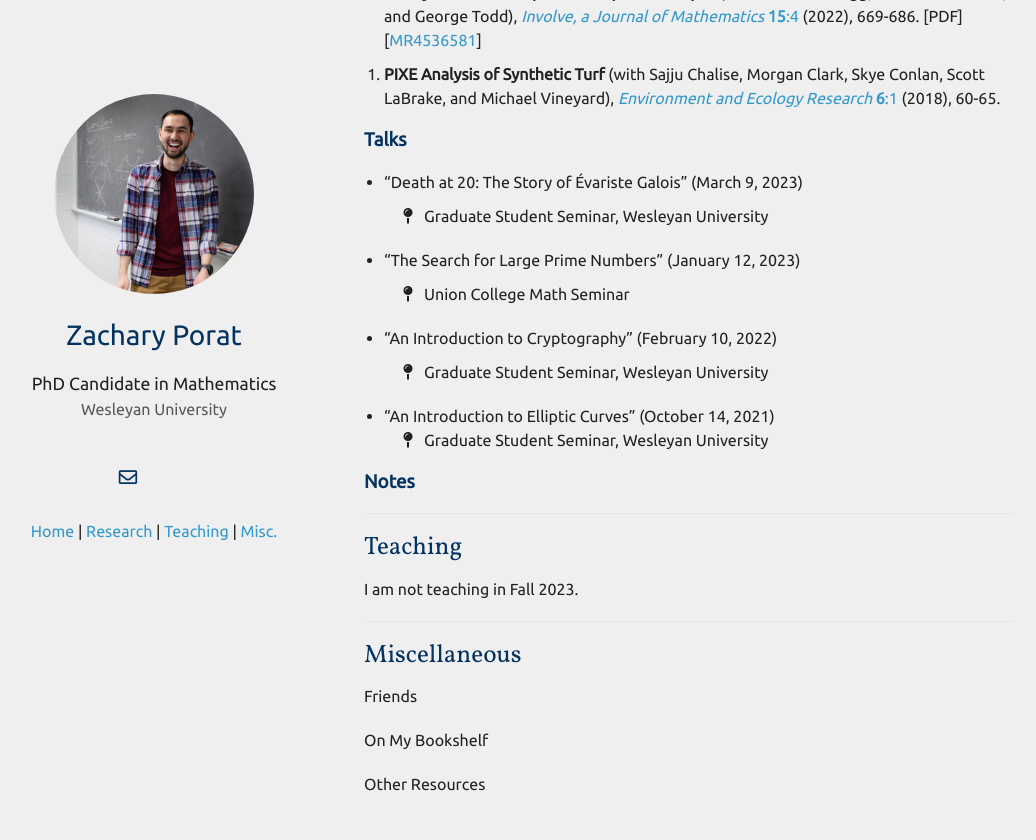
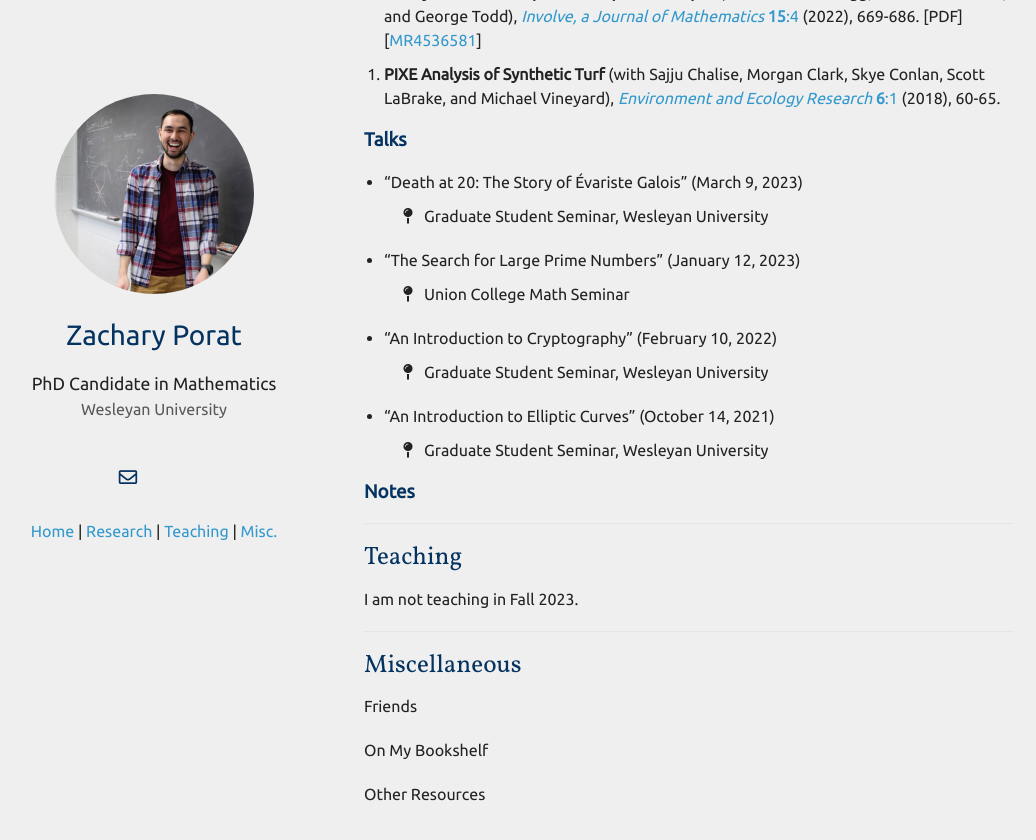
Before and after one commit to zporat/zporat.github.io, a Jekyll site: the page built from index.md, in a window 1280 px wide and 900 px high, scrolled down 535 px. Shown: the top 840 px of the window, without its empty margins (101-1137 px from the left). Built offline with Jekyll 4.4.1, drawn with Linux system fonts in a browser that asks for light colours; nearby versions of some CDN libraries; a style sheet for code colours, icons or effects is not loaded; our own code applies the rules of GitHub Pages for plain Markdown files.

Commit message:
Update index.md

```diff
--- a/index.md
+++ b/index.md
@@ -22,7 +22,7 @@
 
 <ol reversed style="margin-left:-20px">
 <li style="margin-bottom:10px;"><b>Family Sizes for Complete Multipartite Graphs</b> (with Danielle Gregg, Thomas Mattman, and George Todd), <a href="https://msp.org/involve/2022/15-4/p07.xhtml"><i>Involve, a Journal of Mathematics</i> <b>15</b>:4</a> (2022), 669-686. [PDF][<a href="https://mathscinet.ams.org/mathscinet/article?mr=4536581">MR4536581</a>]</li>
-<li><b>PIXE Analysis of Synthetic Turf</b> (with Sajju Chalise, Morgan Clark, Skye Conlan, Scott LaBrake, and Michael Vineyard), <a href="https://www.hrpub.org/journals/article_info.php?aid=6770"><i>Environment and Ecology Research</i> <b>6</b>:1</a> (2018), 60-65. </li>
+<li style="margin-bottom:10px;"><b>PIXE Analysis of Synthetic Turf</b> (with Sajju Chalise, Morgan Clark, Skye Conlan, Scott LaBrake, and Michael Vineyard), <a href="https://www.hrpub.org/journals/article_info.php?aid=6770"><i>Environment and Ecology Research</i> <b>6</b>:1</a> (2018), 60-65. </li>
 </ol>
 
 ### Talks
@@ -40,7 +40,7 @@
 <ul class="fa-ul">
 <li><span class="fa-li"><i class="fas fa-map-pin"></i></span>Graduate Student Seminar, Wesleyan University</li>
 </ul>
-<li>“An Introduction to Elliptic Curves” (October 14, 2021)</li>
+<li style="margin-bottom:10px;">“An Introduction to Elliptic Curves” (October 14, 2021)</li>
 <ul class="fa-ul">
 <li><span class="fa-li"><i class="fas fa-map-pin"></i></span>Graduate Student Seminar, Wesleyan University</li>
 </ul>
```
